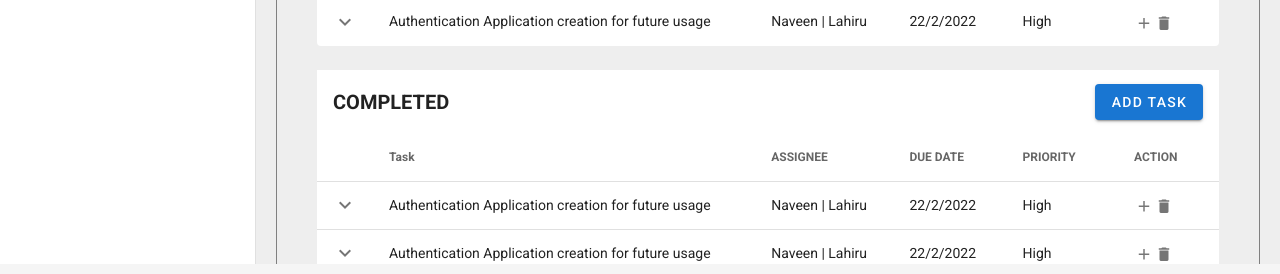
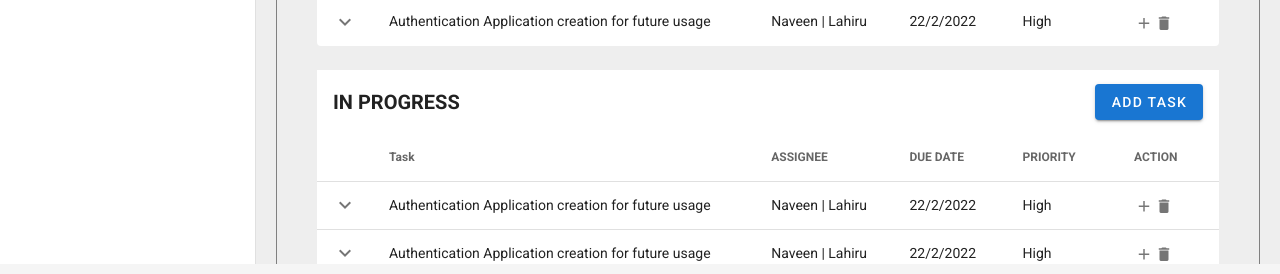
Before and after one commit to NaveenDanj/project-manager-frontend, a Vue app: page /project in a window 1280 px wide. Shown: the part 524-798 px from the top of the page. Built offline with nearby package versions, Linux system fonts and the light colour scheme.

Commit message:
added in progress sprint list component

```diff
--- /dev/null
+++ b/src/components/Project/ListComponents/InProgressSprintList.vue
@@ -0,0 +1,138 @@
+<template>
+
+  <v-container>
+
+    <v-data-table
+      :headers="dessertHeaders"
+      :items="desserts"
+      :single-expand="singleExpand"
+      :expanded.sync="expanded"
+      item-key="id"
+      show-expand
+      hide-default-footer
+      class="elevation-0"
+    >
+
+      <template v-slot:top>
+
+        <v-toolbar flat>
+
+          <v-toolbar-title style="font-weight:bold;">IN PROGRESS</v-toolbar-title>
+          <v-spacer></v-spacer>
+
+          <v-btn color=" primary ">ADD TASK</v-btn>
+
+          <!-- <v-switch
+            v-model="singleExpand"
+            label="Single expand"
+            class="mt-2"
+          ></v-switch> -->
+
+        </v-toolbar>
+
+      </template>
+
+      <template v-slot:[`item.action`]="{  }">
+        <div class="dflex">
+            <v-btn icon x-small>
+                <v-icon>mdi-plus</v-icon>
+            </v-btn>
+
+            <v-btn icon x-small>
+                <v-icon>mdi-delete</v-icon>
+            </v-btn>
+
+        </div>
+      </template>
+
+
+      <template v-slot:expanded-item="{ headers, item }">
+        <td :colspan="headers.length">More info about {{ item.name }}</td>
+      </template>
+
+    </v-data-table>
+
+  </v-container>
+
+</template>
+
+<script>
+  export default {
+    data () {
+      return {
+
+        expanded: [],
+
+        singleExpand: false,
+
+        dessertHeaders: [
+            {
+                text: 'Task',
+                align: 'start',
+                sortable: false,
+                value: 'task',
+            },
+            { text: 'ASSIGNEE', value: 'assignee' },
+            { text: 'DUE DATE', value: 'due_date' },
+            { text: 'PRIORITY', value: 'priority' },
+            { text: 'ACTION', value: 'action' },
+        ],
+
+        desserts: [
+
+            {
+                id : 1,
+                task: 'Authentication Application creation for future usage',
+                assignee: 'Naveen | Lahiru',
+                due_date: '22/2/2022',
+                priority: 'High',
+            },
+
+            {
+                id : 2,
+                task: 'Authentication Application creation for future usage',
+                assignee: 'Naveen | Lahiru',
+                due_date: '22/2/2022',
+                priority: 'High',
+            },
+
+            {
+                id : 3,
+                task: 'Authentication Application creation for future usage',
+                assignee: 'Naveen | Lahiru',
+                due_date: '22/2/2022',
+                priority: 'High',
+            },
+
+
+            {
+                id : 4,
+                task: 'Authentication Application creation for future usage',
+                assignee: 'Naveen | Lahiru',
+                due_date: '22/2/2022',
+                priority: 'High',
+            },
+
+            {
+                id : 5,
+                task: 'Authentication Application creation for future usage',
+                assignee: 'Naveen | Lahiru',
+                due_date: '22/2/2022',
+                priority: 'High',
+            },
+
+            {
+                id : 6,
+                task: 'Authentication Application creation for future usage',
+                assignee: 'Naveen | Lahiru',
+                due_date: '22/2/2022',
+                priority: 'High',
+            },
+
+        ],
+
+      }
+
+    },
+  }
+</script>
--- a/src/components/Project/SprintLayout.vue
+++ b/src/components/Project/SprintLayout.vue
@@ -18,8 +18,7 @@
             <div class="pa-5">
 
                 <CompletedSprintList />
-                <CompletedSprintList />
-                <CompletedSprintList />
+                <InProgressSprintList />
 
             </div>
 
@@ -33,12 +32,14 @@
 <script>
 
 import CompletedSprintList from './ListComponents/CompletedSprintList.vue'
+import InProgressSprintList from './ListComponents/InProgressSprintList.vue'
 
 
 export default {
 
     components : {
-        CompletedSprintList
+        CompletedSprintList,
+        InProgressSprintList
     }
 
 }
```
